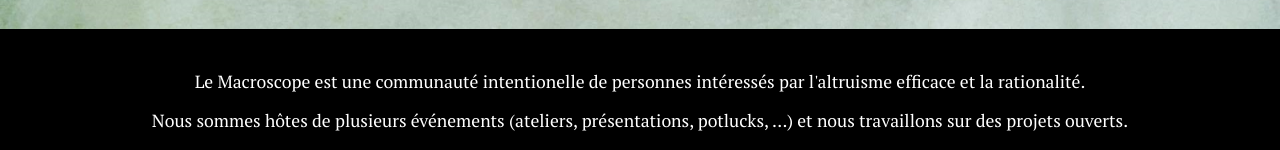
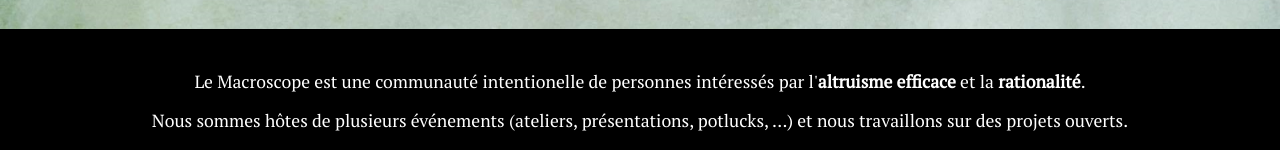
Before and after one commit to Macroscope-House/macroscope-house.github.io, a plain HTML site: page index-fr.html in a window 1280 px wide. Shown: the part 218-368 px from the top of the page. Drawn offline with nearby package versions, Linux system fonts and the light colour scheme.

Commit message:
Update index-fr.html
added links for EA and LW

```diff
--- a/index-fr.html
+++ b/index-fr.html
@@ -54,7 +54,7 @@
 
 	<div id="mainTextContainer" class="bg text-white">
 		<div id="mainText">
-			<p>Le Macroscope est une communauté intentionelle de personnes intéressés par l'altruisme efficace et la rationalité.</p>
+			<p>Le Macroscope est une communauté intentionelle de personnes intéressés par l'<a href="https://www.effectivealtruism.org/">altruisme efficace</a> et la <a href="https://www.lesswrong.com/">rationalité</a>.</p>
 
 			<p>Nous sommes hôtes de plusieurs événements (ateliers, présentations, potlucks, ...) et nous travaillons sur des projets ouverts.</p>
 
```
